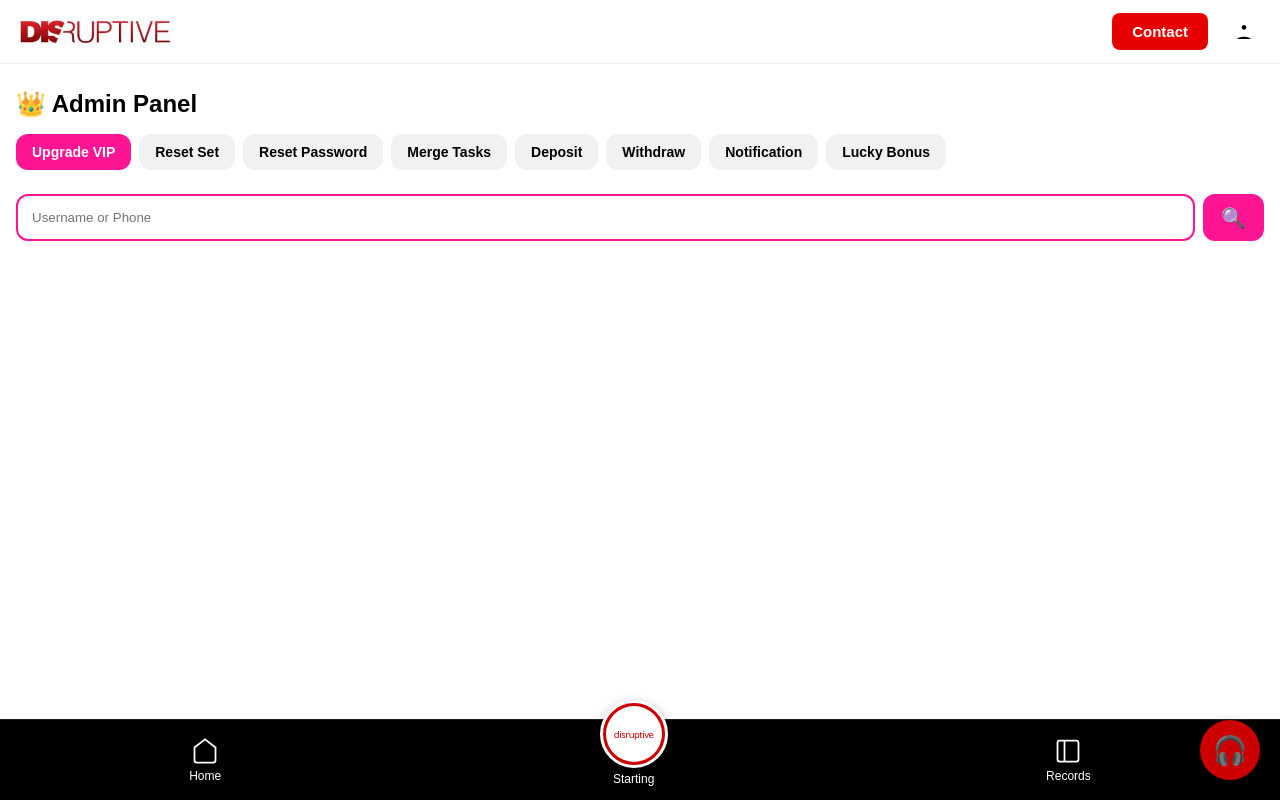
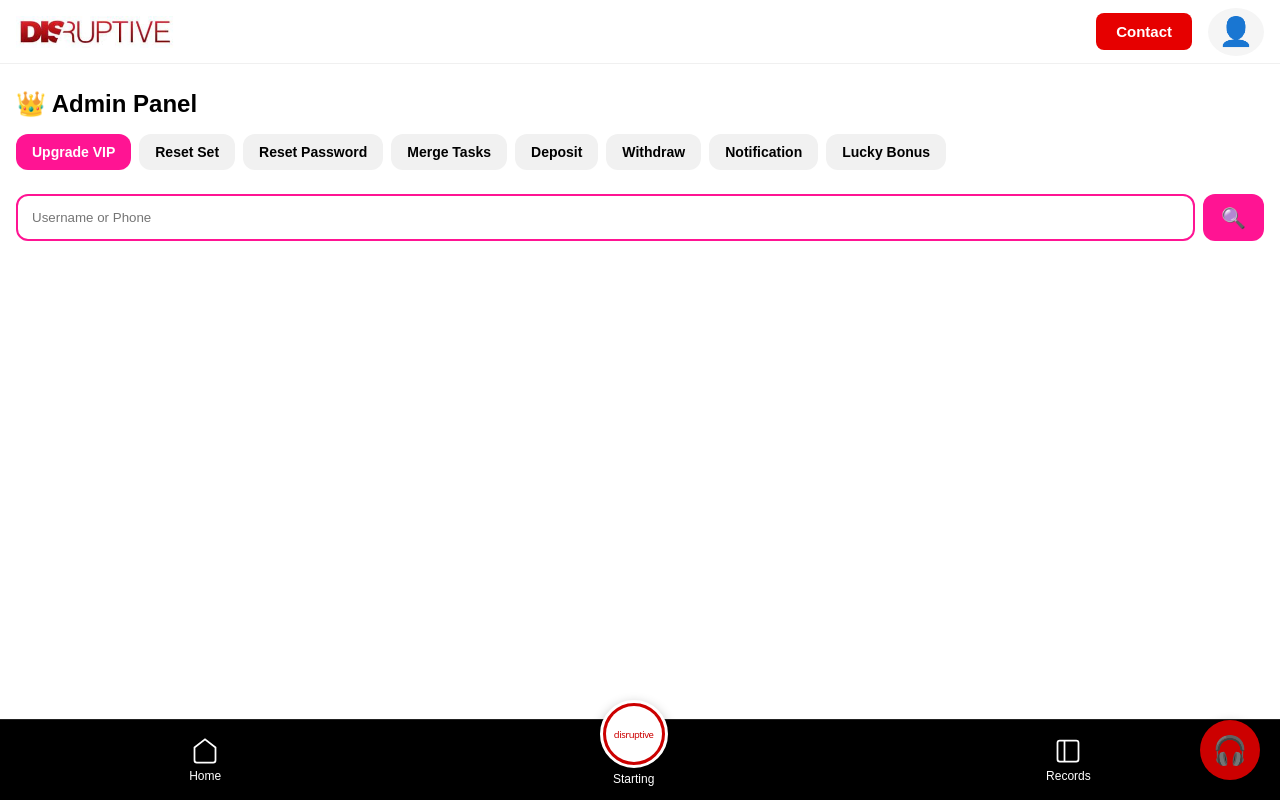
Before and after one commit to Molly256/disruptivewebsite, a Next.js app: page /admin in a window 1280 px wide. Built offline with nearby package versions, Linux system fonts and the light colour scheme.

Commit message:
ui: make profile icon bigger with emoji and circle bg

```diff
--- a/components/AppHeader.js
+++ b/components/AppHeader.js
@@ -13,12 +13,12 @@ export default function AppHeader() {
       alignItems: 'center',
       padding: '0 16px',
       height: '64px',
-      borderBottom: '1px solid #F0F0F0', // CHANGED: add subtle line
+      borderBottom: '1px solid #F0F0F0',
       position: 'fixed',
       top: 0,
-      left: 0,                    // CHANGED: was '50%'
-      width: '100%',              // CHANGED: full width
-      maxWidth: '100%',           // CHANGED: was 430px
+      left: 0,
+      width: '100%',
+      maxWidth: '100%',
       zIndex: 99999,
       boxSizing: 'border-box'
     }}>
@@ -27,8 +27,8 @@ export default function AppHeader() {
         alignItems: 'center',
         height: '100%',
         width: '100%',
-        maxWidth: '1400px',         // CHANGED: content max width for desktop
-        margin: '0 auto',           // CHANGED: center content inside full width header
+        maxWidth: '1400px',
+        margin: '0 auto',
         justifyContent: 'space-between'
       }}>
         <div style={{
@@ -75,17 +75,19 @@ export default function AppHeader() {
           <div
             onClick={() => router.push('/profile')}
             style={{
-              width: '40px',              // CHANGED: was 64px, too big
-              height: '40px',             // CHANGED: was 64px
+              width: '56px',              // Bigger click area
+              height: '48px',
               cursor: 'pointer',
               display: 'flex',
               alignItems: 'center',
-              justifyContent: 'center'
+              justifyContent: 'center',
+              background: '#F5F5F5',      // light circle bg
+              borderRadius: '50%',        // make it round
+              fontSize: '28px',           // emoji size
+              lineHeight: 1
             }}
           >
-            <svg width="28" height="28" viewBox="0 0 24 24" fill="#000"> {/* CHANGED: was 64 */}
-              <path d="M12 6C13.1 6 14 6.9 14 8C14 9.1 13.1 10 12 10C10.9 10 10 9.1 10 8C10 6.9 10.9 6 12 6ZM12 16C14.7 16 17.8 17.29 18 18H6C6.23 17.28 9.31 16 12 16Z"/>
-            </svg>
+            👤
           </div>
         </div>
       </div>
```
